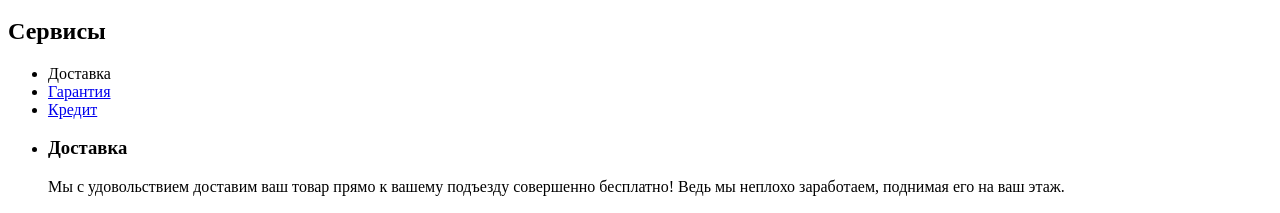
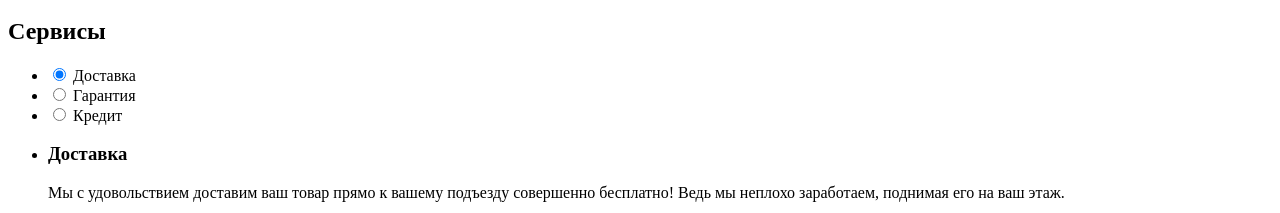
Before and after one commit to evdem82/1078711-device-26, a plain HTML site: page index.html in a window 1280 px wide. Shown: the part 2174-2387 px from the top of the page. Drawn offline with Linux system fonts and the light colour scheme.

Commit message:
Изменяет переключатель слайдера Сервисы

```diff
--- a/index.html
+++ b/index.html
@@ -191,11 +191,22 @@
 
   <section>
     <h2 class="visually-hidden">Сервисы</h2>
-    <ul>
-      <li><a>Доставка</a></li>
-      <li><a href="#">Гарантия</a></li>
-      <li><a href="#">Кредит</a></li>
-    </ul>
+    <form action="#">
+      <ul>
+        <li>
+          <input type="radio" id="services-slider-delivery" name="services-slider" value="delivery" checked>
+          <label for="services-slider-delivery" class="visually-hidden">Доставка</label>
+        </li>
+        <li>
+          <input type="radio" id="services-slider-guarantee" name="services-slider" value="guarantee">
+          <label for="services-slider-guarantee" class="visually-hidden">Гарантия</label>
+        </li>
+        <li>
+          <input type="radio" id="services-slider-credit" name="services-slider" value="credit">
+          <label for="services-slider-credit" class="visually-hidden">Кредит</label>
+        </li>
+      </ul>
+    </form>
     <ul>
       <li>
         <h3>Доставка</h3>
```
